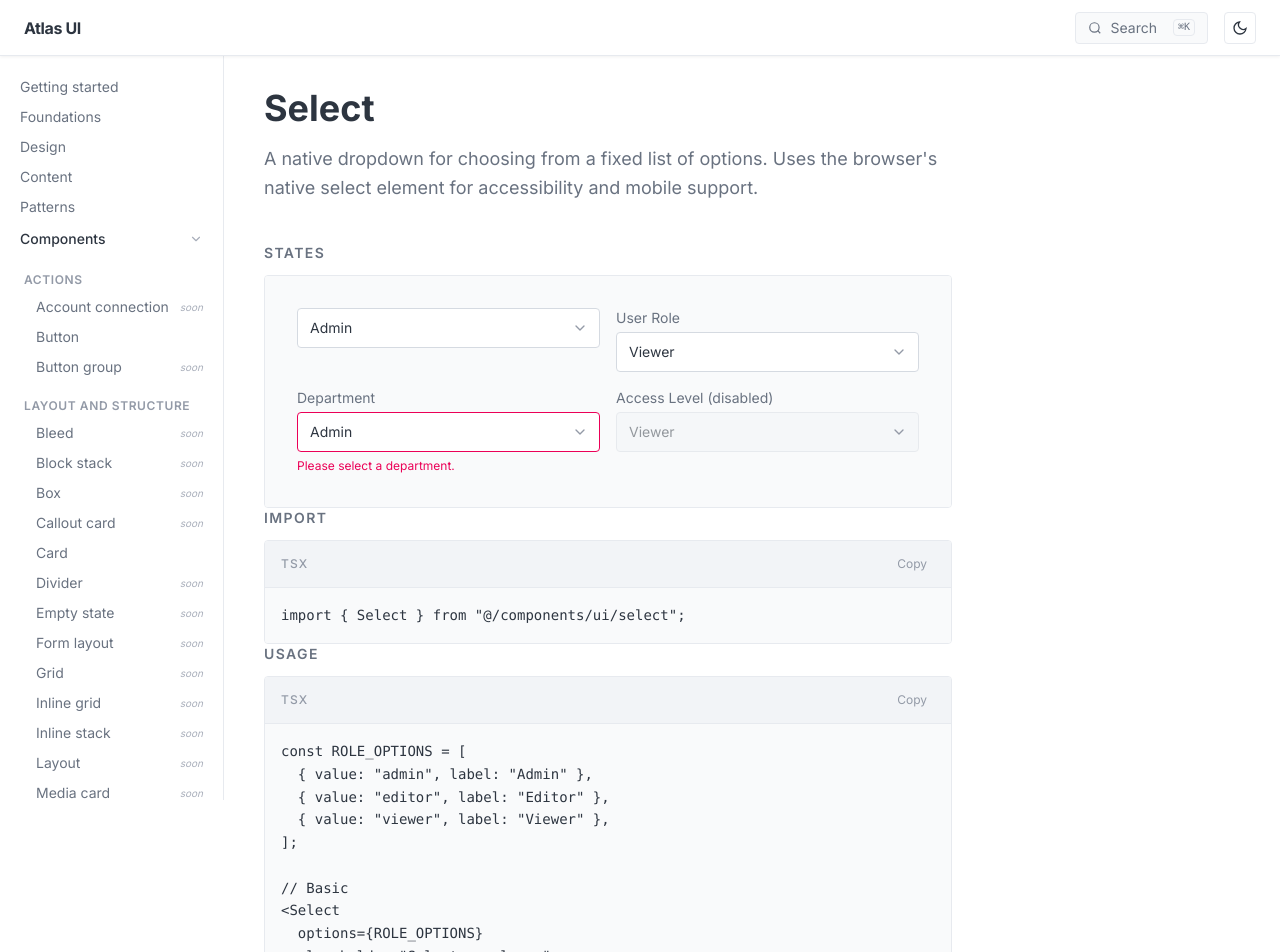
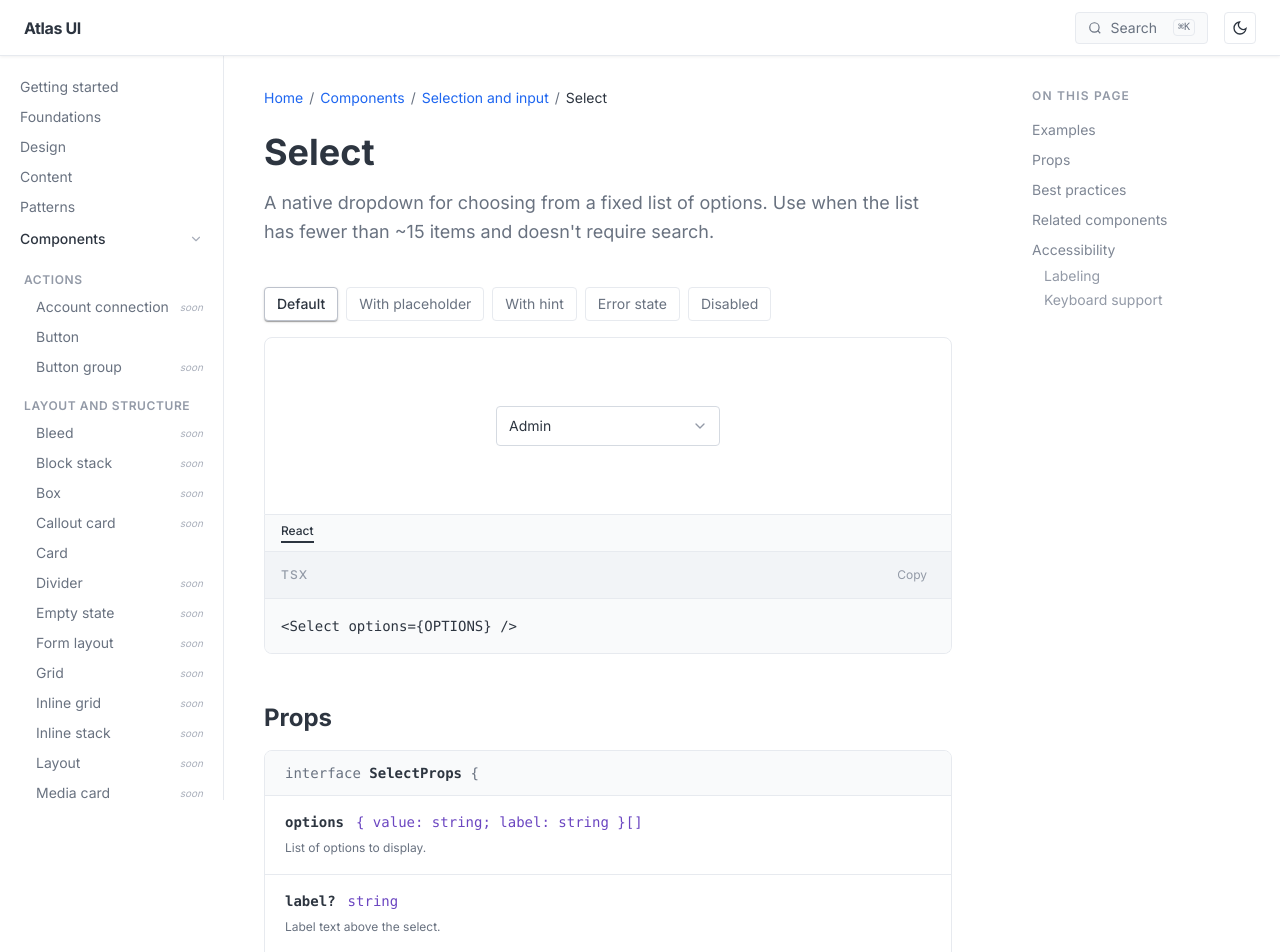
Before and after one commit to ninja-design-josh/atlas-ui, a Next.js app: page /components/selection-and-input/select in a window 1280 px wide. Shown: the top 952 px of the page. Built offline with nearby package versions, Linux system fonts and the light colour scheme.

Commit message:
feat: rewrite Select page to Polaris-style layout

```diff
--- a/src/app/(docs)/components/selection-and-input/select/page.tsx
+++ b/src/app/(docs)/components/selection-and-input/select/page.tsx
@@ -1,107 +1,83 @@
 "use client";
 
+import * as React from "react";
 import { Select } from "@/components/ui/select";
-import { ComponentSection, DocSubheading } from "@/components/docs/component-section";
-import { LivePreview } from "@/components/docs/live-preview";
-import { CodeBlock } from "@/components/docs/code-block";
-import { PropsTable, type PropDef } from "@/components/docs/props-table";
+import { ComponentSection } from "@/components/docs/component-section";
+import type { PropDef } from "@/components/docs/props-table";
 
-const ROLE_OPTIONS = [
+const OPTIONS = [
   { value: "admin",  label: "Admin" },
   { value: "editor", label: "Editor" },
   { value: "viewer", label: "Viewer" },
 ];
 
-const IMPORT = `import { Select } from "@/components/ui/select";`;
-
-const USAGE = `const ROLE_OPTIONS = [
-  { value: "admin", label: "Admin" },
-  { value: "editor", label: "Editor" },
-  { value: "viewer", label: "Viewer" },
-];
-
-// Basic
-<Select
-  options={ROLE_OPTIONS}
-  placeholder="Select a role..."
-/>
-
-// With label
-<Select
-  label="User Role"
-  options={ROLE_OPTIONS}
-  defaultValue="viewer"
-/>
-
-// Error state
-<Select
-  label="Country"
-  options={COUNTRY_OPTIONS}
-  error="Please select a country."
-/>`;
-
 const PROPS: PropDef[] = [
-  { name: "options",     type: "SelectOption[]", required: true, description: 'Array of { value: string; label: string; disabled?: boolean }.' },
-  { name: "label",       type: "string",         description: "Label text displayed above the select." },
-  { name: "hint",        type: "string",         description: "Helper text displayed below." },
-  { name: "error",       type: "string",         description: "Error message; changes border to red." },
-  { name: "placeholder", type: "string",         description: "Disabled first option used as a prompt." },
-  { name: "disabled",    type: "boolean",        default: "false", description: "Disables the select." },
+  { name: "options",      type: "{ value: string; label: string }[]", required: true, description: "List of options to display." },
+  { name: "label",        type: "string",  description: "Label text above the select." },
+  { name: "placeholder",  type: "string",  description: "Placeholder option shown when no value is selected." },
+  { name: "hint",         type: "string",  description: "Helper text below the select." },
+  { name: "error",        type: "string",  description: "Error message. Replaces hint and sets error styles." },
+  { name: "disabled",     type: "boolean", default: "false", description: "Disables the select." },
+  { name: "className",    type: "string",  description: "Additional CSS classes on the wrapper." },
 ];
 
 export default function SelectPage() {
   return (
     <ComponentSection
-      id="select"
       name="Select"
       status="stable"
-      description="A native dropdown for choosing from a fixed list of options. Uses the browser's native select element for accessibility and mobile support."
-      whenToUse={[
-        "Use when the user must choose exactly one value from 4+ options.",
-        "Prefer Checkbox or Switch for binary on/off choices.",
-        "Provide a placeholder option to prompt selection in required fields.",
+      description="A native dropdown for choosing from a fixed list of options. Use when the list has fewer than ~15 items and doesn't require search."
+      breadcrumb={[
+        { label: "Home",               href: "/" },
+        { label: "Components",         href: "/components" },
+        { label: "Selection and input", href: "/components" },
       ]}
-      controlDefs={[
-        { prop: "label",    type: "string",  default: "Role" },
-        { prop: "error",    type: "string",  default: "" },
-        { prop: "disabled", type: "boolean", default: false },
+      examples={[
+        {
+          label: "Default",
+          preview: <div className="w-56"><Select options={OPTIONS} /></div>,
+          code: `<Select options={OPTIONS} />`,
+        },
+        {
+          label: "With placeholder",
+          preview: <div className="w-56"><Select options={OPTIONS} label="Role" placeholder="Choose a role..." /></div>,
+          code: `<Select options={OPTIONS} label="Role" placeholder="Choose a role..." />`,
+        },
+        {
+          label: "With hint",
+          preview: <div className="w-56"><Select options={OPTIONS} label="Role" hint="Users inherit permissions from their role." placeholder="Choose a role..." /></div>,
+          code: `<Select options={OPTIONS} label="Role" hint="Users inherit permissions from their role." />`,
+        },
+        {
+          label: "Error state",
+          preview: <div className="w-56"><Select options={OPTIONS} label="Role" error="Please select a role." /></div>,
+          code: `<Select options={OPTIONS} label="Role" error="Please select a role." />`,
+        },
+        {
+          label: "Disabled",
+          preview: <div className="w-56"><Select options={OPTIONS} label="Role" disabled /></div>,
+          code: `<Select options={OPTIONS} label="Role" disabled />`,
+        },
       ]}
-      renderPreview={(p) => (
-        <div className="w-64">
-          <Select
-            label={(p.label as string) || undefined}
-            options={ROLE_OPTIONS}
-            placeholder="Select a role..."
-            error={(p.error as string) || undefined}
-            disabled={p.disabled as boolean}
-          />
-        </div>
-      )}
-    >
-      <div>
-        <DocSubheading>States</DocSubheading>
-        <LivePreview centered={false}>
-          <div className="grid grid-cols-1 sm:grid-cols-2 gap-4 w-full p-2">
-            <Select options={ROLE_OPTIONS} placeholder="Select a role..." />
-            <Select label="User Role" options={ROLE_OPTIONS} defaultValue="viewer" />
-            <Select label="Department" options={ROLE_OPTIONS} error="Please select a department." />
-            <Select label="Access Level (disabled)" options={ROLE_OPTIONS} defaultValue="viewer" disabled />
-          </div>
-        </LivePreview>
-      </div>
-
-      <div>
-        <DocSubheading>Import</DocSubheading>
-        <CodeBlock code={IMPORT} language="tsx" />
-      </div>
-      <div>
-        <DocSubheading>Usage</DocSubheading>
-        <CodeBlock code={USAGE} language="tsx" />
-      </div>
-      <div>
-        <DocSubheading>Props</DocSubheading>
-        <PropsTable props={PROPS} />
-      </div>
-    </ComponentSection>
+      props={PROPS}
+      dos={[
+        { label: "Use Select for fixed lists under ~15 options." },
+      ]}
+      donts={[
+        { label: "Don't use Select for large or searchable lists — use a Combobox instead." },
+      ]}
+      accessibility={{
+        labeling: "The label prop renders an associated <label>. The native <select> is keyboard accessible by default.",
+        keyboardSupport: [
+          "Tab / Shift+Tab — move focus to the select",
+          "Space or Enter — open the dropdown",
+          "Arrow keys — navigate options",
+        ],
+      }}
+      relatedComponents={[
+        { label: "Input",    href: "/components/selection-and-input/input" },
+        { label: "Checkbox", href: "/components/selection-and-input/checkbox" },
+      ]}
+    />
   );
 }
```
